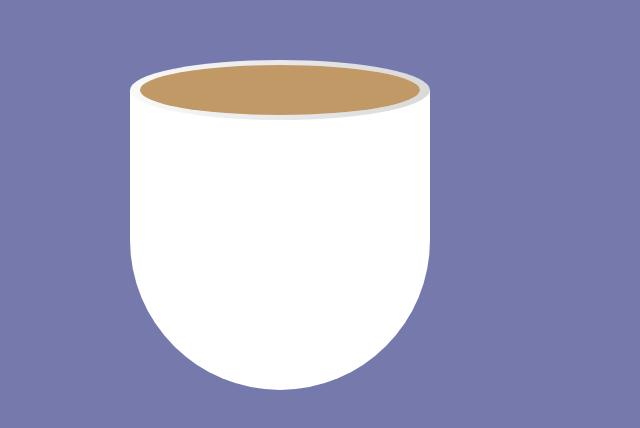
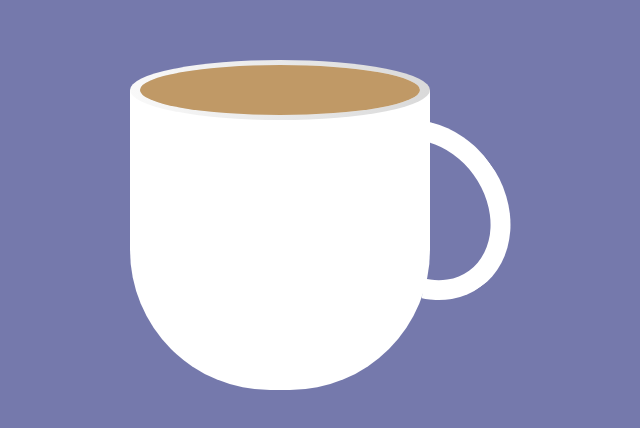
Before and after one commit to muskankumari12/Animation2, a plain HTML site: page index.html in a window 1280 px wide. Shown: the part 110-538 px from the top of the page, without its empty margins (78-718 px from the left). Drawn offline with Linux system fonts and the light colour scheme.

Commit message:
handel added

```diff
--- a/index.css
+++ b/index.css
@@ -7,8 +7,8 @@ body {
   background-color: white;
   height: 300px;
   width: 300px;
-  border-bottom-left-radius: 150px;
-  border-bottom-right-radius: 150px;
+  border-bottom-left-radius: 140px;
+  border-bottom-right-radius: 140px;
   /* border-top-left-radius: 20px;
   border-top-right-radius: 30px; */
 
@@ -44,3 +44,16 @@ body {
   border-radius: 50%;
   background-color: rgb(192, 153, 102);
 }
+.handle {
+  position: absolute;
+  height: 120px;
+  width: 150px;
+  top: 40px;
+  right: -90px;
+  border: solid 20px white;
+  /* margin-left: 300px; */
+  border-left: 20px solid transparent;
+  border-bottom: 20px solid transparent;
+  transform: rotate(54deg);
+  border-radius: 50%;
+}
--- a/index.html
+++ b/index.html
@@ -13,7 +13,7 @@
       <div class="top"></div>
       <div class="circle"></div>
       <div class="tea"></div>
-      <div class="handel"></div>
+      <div class="handle"></div>
       <div class="plate"></div>
       <div class="vapour"></div>
     </div>
```
